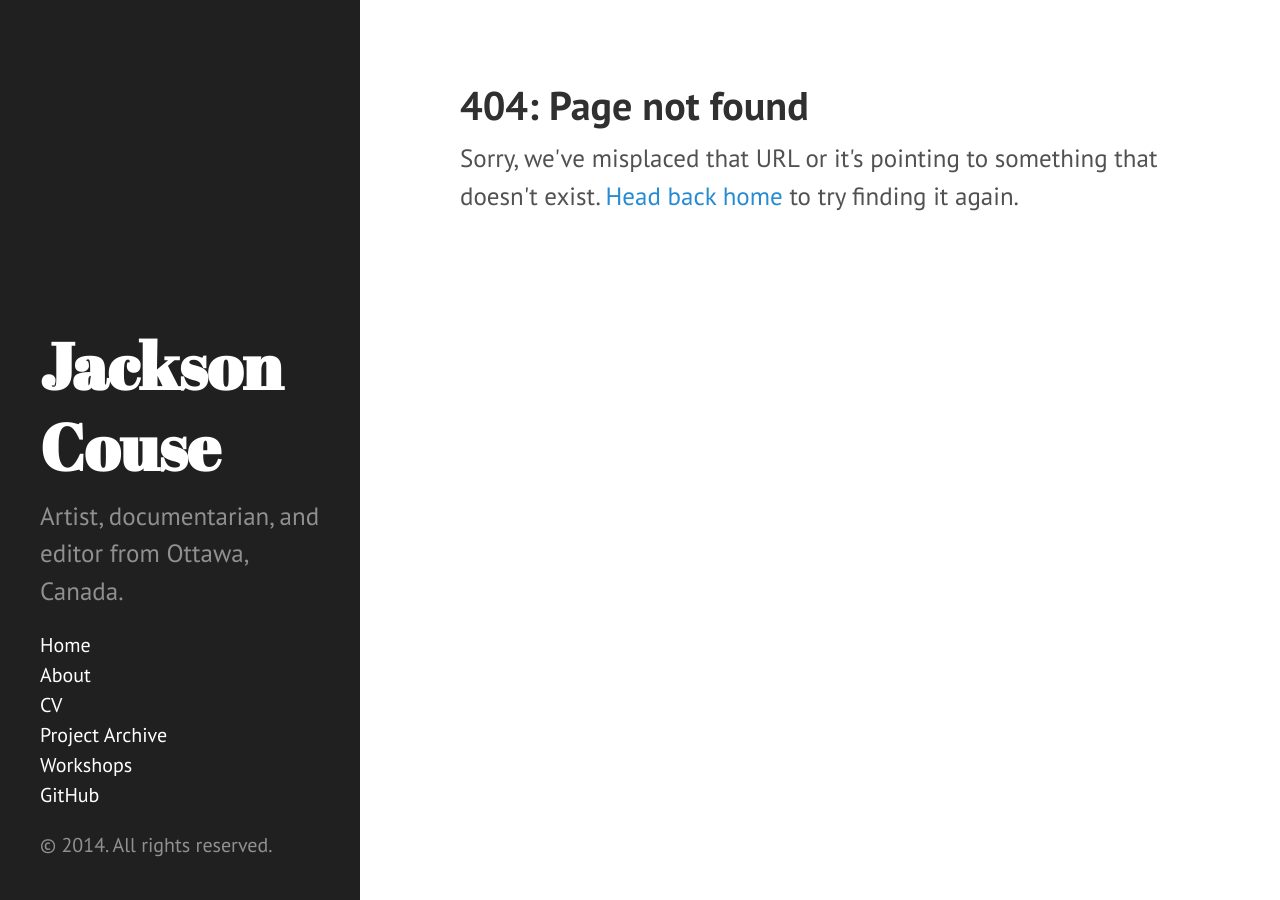
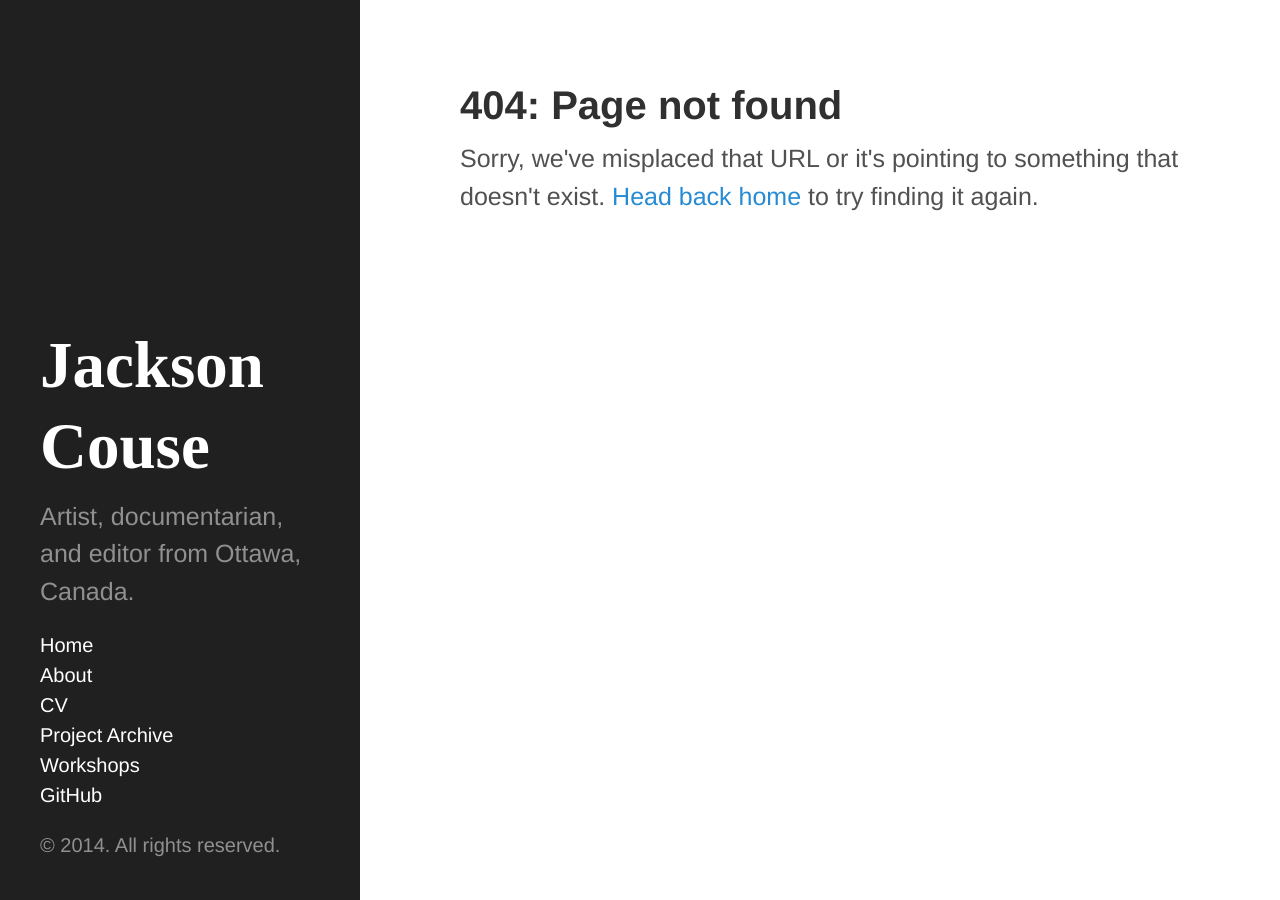
Before and after one commit to jacksoncouse/jacksoncouse.github.io, a Jekyll site: the page built from 404.html, in a window 1280 px wide. Built offline with Jekyll 4.4.1, drawn with Linux system fonts in a browser that asks for light colours; Markdown is read by kramdown in place of the engine named in the settings.

Commit message:
remove google font

```diff
--- a/_config.yml
+++ b/_config.yml
@@ -11,7 +11,7 @@
 description:      'Artist, documentarian, and editor from Ottawa, Canada. '
 url:              http://couse.ca
 baseurl:          '/'
-paginate:         5
+paginate:         3
 
 author:
   name:           'Jackson Couse'
--- a/_includes/head.html
+++ b/_includes/head.html
@@ -17,7 +17,6 @@
   <link rel="stylesheet" href="/public/css/poole.css">
   <link rel="stylesheet" href="/public/css/syntax.css">
   <link rel="stylesheet" href="/public/css/hyde.css">
-  <link rel="stylesheet" href="http://fonts.googleapis.com/css?family=PT+Sans:400,400italic,700|Abril+Fatface">
 
   <!-- Icons -->
   <link rel="apple-touch-icon-precomposed" sizes="144x144" href="/public/apple-touch-icon-144-precomposed.png">
```
